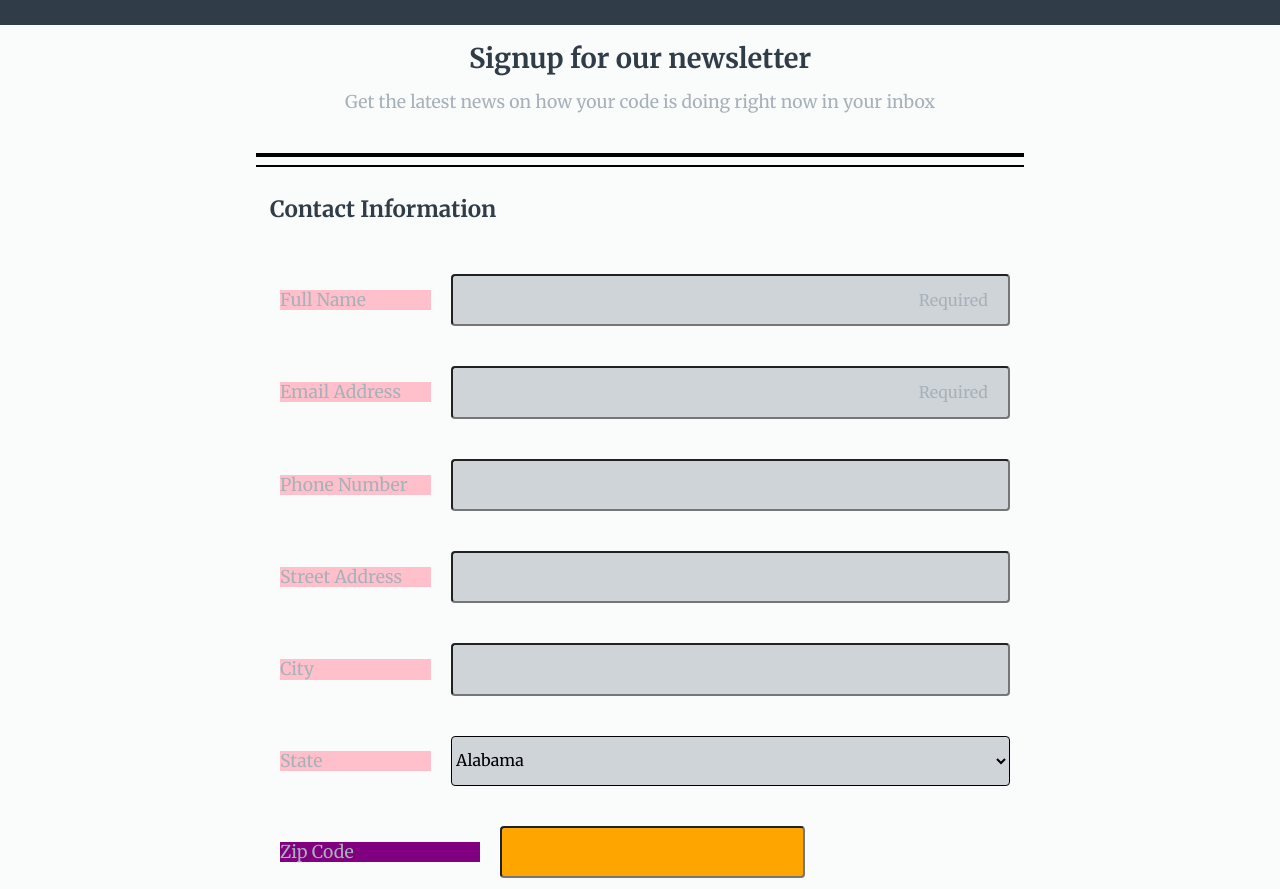
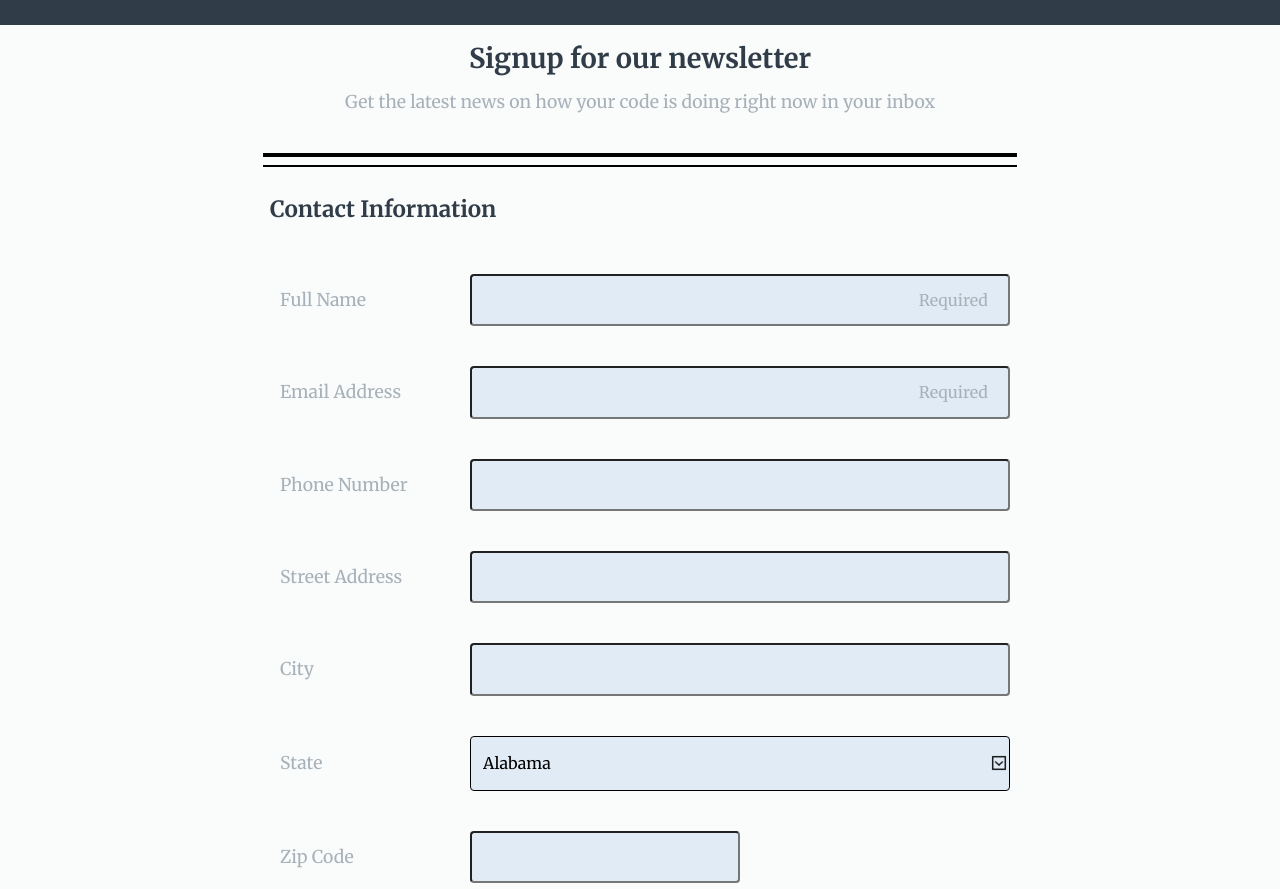
Before and after one commit to Freedomcoding101/online-registration-project, a plain HTML site: page project-files/index.html in a window 1280 px wide. Shown: the part 63-952 px from the top of the page. Drawn offline with Linux system fonts and the light colour scheme.

Commit message:
Project Complete
Everything seems to be working properly and all final visuals completed. (Different arrow on state menu but still changed)

```diff
--- a/project-files/css/styles.css
+++ b/project-files/css/styles.css
@@ -17,6 +17,7 @@ body {
     font-family: 'Merriweather', serif;
     text-align: center;
     background-color: #fafbfb;
+
 }
 
 header {
@@ -40,11 +41,17 @@ p {
    font-size: 1.1em;
 }
 
+select {
+    appearance: none;
+    padding: 8px 0px 8px 12px;
+}
+
 .line1 {
     margin-top: 40px;
     height:2.25px;
     background-color: black;
     border: 1px solid black;
+    width: 90%;
 }
 
 .line2 {
@@ -52,6 +59,18 @@ p {
     background-color: black;
     border: .5px solid black;
     margin-bottom: 30px;
+    width: 90%;
+}
+
+#state:focus {
+    background-color: ghostwhite;
+}
+input:focus {
+    background-color: ghostwhite;
+}
+
+#subjects:focus {
+    background-color: ghostwhite;
 }
 
 .fs1,
@@ -59,13 +78,14 @@ p {
     text-align: left;
     color:#a7b1b9;
     border: none;
+    max-width: 100%;
 }
 
 input {
     margin: 20px 0px;
-    background-color: #cfd4d8;
+    background-color: #e0ebf5;
     border-radius: 4px;
-    padding: 15px 0px;
+    padding: 15px 12px;
 }
 
 legend {
@@ -86,6 +106,19 @@ label {
 
 
 /* Selector Styles */
+#state {
+    background-image: url(/online-registration-project/project-files/pictures/drop_arrow.png);
+    background-repeat: no-repeat;
+    background-size: 20px;
+    background-position-x: right;
+    background-position-y: center;
+    background-color: #e0ebf5;
+    margin: 20px 0px;
+    height: 55px;
+    border-radius: 4px;
+    border: 1px solid black;
+}
+
 .title {
     color: #fafbfb;
 }
@@ -94,7 +127,7 @@ label {
 input::placeholder {
     color: #a7b1b9;
     text-align: right;
-    margin-right: 20px;
+    margin-right: 8px;
 }
 
 .c1 {
@@ -105,16 +138,9 @@ input::placeholder {
 #subjects {
     margin-top: 0px;
     height: 150px;
-    width: 85vw;
-}
-
-#state {
+    min-width: 325px;
     width: 100%;
-    background-color: #cfd4d8;
-    margin: 20px 0px;
-    height: 50px;
-    border-radius: 4px;
-    border: 1px solid black;
+    background-color: #e0ebf5;
 }
 
 #signup {
@@ -127,17 +153,35 @@ input::placeholder {
 
 }
 
-input[type="radio"] {
-    color: pink;
+#zip-code {
+    width: 50%;
 }
 
+.item7 {
+    width: 100%;
+}
+
+.item6 {
+    width: 100%;
+}
+
+.item7 {
+    height: 200px;
+}
+
+textarea {
+    padding: 8px 0px 8px 12px;
+}
 /* Flexbox Styles */
+
+#state {
+    flex: 1;
+}
 
 .box1 {
 display: flex;
 flex-wrap: wrap;
 justify-content: flex-start;
-/* background-color: red; */
 }
 
 .item1,
@@ -166,60 +210,58 @@ justify-content: flex-start;
     align-content: center;
 }
 
-.item6 {
-    width: 100%;
+.c1 {
+    display: flex;
+    flex-wrap: wrap;
+    flex-direction: row;
+
 }
+.form-control {
+    flex-basis: 100%;
 
-.item7 {
-    height: 200px;
-    /* background-color: pink; */
+}
+.form-control2 {
+    flex-grow: 1;
+
+
 }
 
 /* Media Queries */
 
 @media screen and (min-width:768px) {
     main {
-    max-width: 60vw;
+    max-width: 60%;
     margin: auto;
     }
 
-    #subjects {
-        margin-top: 0px;
-        height: 150px;
-        width: 56vw;
-    }
-
-    .c1 {
-    display: flex;
+    #state {
+        min-width: 225px;
     }
 
     label {
        width: 200px;
-       background-color: pink;
        margin-right: 20px;
     }
 
     .c1 {
-        align-items: center;
+    align-items: center;
     }
 
-    li:last-child {
-        width: 100%;
-        max-width: none;
+    .form-control {
+        flex-basis: 200px;
     }
 
-    li:last-child > .c1 {
-        max-width: calc(100% - 100px - 20px - 10px);
+    .form-control2 {
+        flex-grow: 1;
     }
 
-    li:last-child .c1 input {
-        width: 50%;
-        background-color: orange;
+    .line1 {
+        width: 98%;
     }
 
-    li:last-child .c1 label {
-    background-color: purple;
+    .line2 {
+        width: 98%;
+    }
 
 
-    }
 }
--- a/project-files/index.html
+++ b/project-files/index.html
@@ -28,41 +28,39 @@
             <fieldset class="fs1">
                 <legend>Contact Information</legend>
 
-                <ul>
-                    <div class="c1"
-                        <li>
-                            <label for="name">Full Name</label>
-                            <input class="c1" type="text" id="name" name="user_name" placeholder="Required">
-                        </li>
-                    </div>
-                    <li>
+
                         <div class="c1">
-                            <label for="email">Email Address</label>
-                            <input class="c1" type="text" id="email" name="user_email" placeholder="Required">
+                        <div class="form-control"><label for="name">Full Name</label></div>
+                            <div class="form-control2"><input class="c1" type="text" id="name" name="user_name" placeholder="Required"></div>
                         </div>
-                    </li>
-                    <li>
+
                         <div class="c1">
-                            <label for="tel">Phone Number</label>
-                            <input class="c1" type="text" id="tel" name="user_phone#">
+                            <div class="form-control"><label for="email">Email Address</label></div>
+                            <div class="form-control2"><input class="c1" type="text" id="email" name="user_email" placeholder="Required"></div>
                         </div>
-                    </li>
-                    <li>
+
+
                         <div class="c1">
-                            <label for="address">Street Address</label>
-                            <input class="c1" type="text" id="address" name="user_address">
+                            <div class="form-control"><label for="tel">Phone Number</label></div>
+                            <div class="form-control2"><input class="c1" type="text" id="tel" name="user_phone#"></div>
                         </div>
-                    </li>
-                    <li>
+
+
                         <div class="c1">
-                            <label for="city">City</label>
-                            <input class="c1" type="text" id="city" name="user_city">
+                            <div class="form-control"><label for="address">Street Address</label></div>
+                            <div class="form-control2"><input class="c1" type="text" id="address" name="user_address"></div>
                         </div>
-                    </li>
-                    <li>
+
+
                         <div class="c1">
-                            <label for="state">State</label>
-                            <!-- <input class="c1" type="text" id="state" name="user_state" placeholder="Choose State"> -->
+                            <div class="form-control"><label for="city">City</label></div>
+                            <div class="form-control2"><input class="c1" type="text" id="city" name="user_city"></div>
+                        </div>
+
+
+                        <div class="c1">
+                            <div class="form-control"><label for="state">State</label></div>
+
                             <select id="state" name="user_state">
                                 <option value="AL">Alabama</option>
                                 <option value="AK">Alaska</option>
@@ -117,14 +115,14 @@
                                 <option value="WY">Wyoming</option>
                             </select>
                         </div>
-                    </li>
-                    <li>
+
+
                         <div class="c1">
-                            <label for="zip-code">Zip Code</label>
-                            <input class="c1" type="text" id="zip-code" name="user_zip_code">
+                            <div class="form-control"><label for="zip-code">Zip Code</label></div>
+                            <div class="form-control2"><input class="c1" type="text" id="zip-code" name="user_zip_code"></div>
                         </div>
-                    </li>
-                </ul>
+
+
             </fieldset>
 
             <hr class="line2">
```
Also changed, not shown: project-files/pictures/drop_arrow.png (added), project-mock-ups/online_registration_v4/desktop-form.png.
